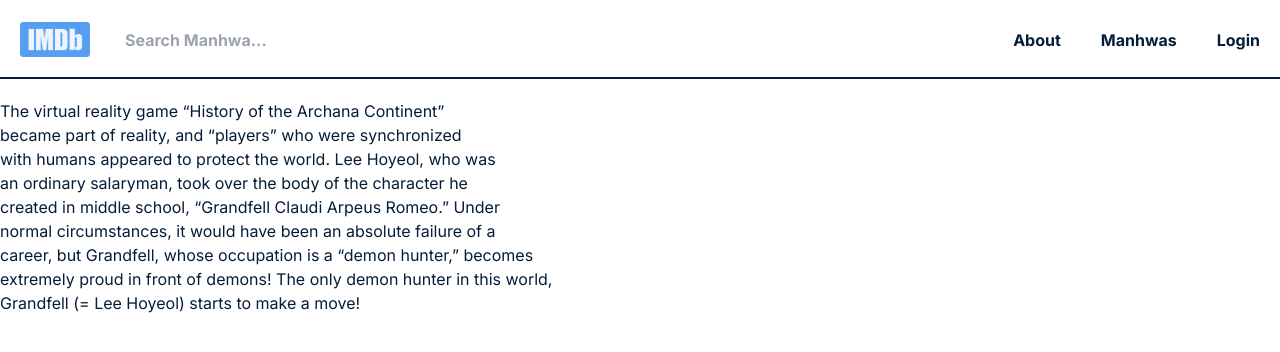
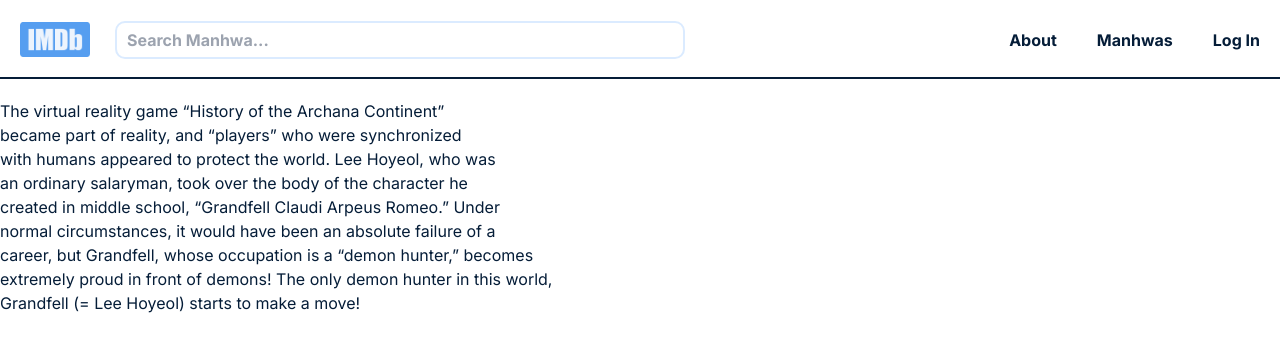
Before and after one commit to Chiwithy/Manhwa-Info-Site, a Next.js app: page / in a window 1280 px wide. Shown: the top 352 px of the page. Built offline with nearby package versions, Linux system fonts and the light colour scheme.

Commit message:
properly linked navbar & styling

```diff
--- /dev/null
+++ b/src/components/NavBar/LoggedIn.tsx
@@ -0,0 +1,37 @@
+"use client"
+
+import Link from 'next/link'
+import React from 'react'
+
+
+
+const LoggedIn: React.FC<{username: string}> = ({username}) => {
+    const logOutUser = async () => {
+      try {
+        const res = await fetch ('/api/logout', {
+          method: 'POST',
+          headers: {
+            'Content-Type': 'application/json',
+          }
+        });
+
+        if (!res.ok)
+          throw new Error ("Failed to log out");
+        else
+          window.location.href = ('/');
+      } catch (error) {
+        console.error ("error");
+        throw new Error ("ERROR LOGGING OUT XD")
+      }
+    }
+  return (
+    <> <li>
+        <Link href={"/user/" + username}> My Account </Link>
+    </li>
+    <li>
+        <p onClick={logOutUser}> Log Out </p>
+    </li> </>
+  )
+}
+
+export default LoggedIn
--- a/src/components/NavBar/NavBar.css
+++ b/src/components/NavBar/NavBar.css
@@ -49,6 +49,7 @@ li {
   width: 570px;
   padding: 5px 10px;
   border-radius: 10px;
+  border: 2px solid var(--bg-highlight-blue);
 }
 
 .search-field:hover {
@@ -74,7 +75,7 @@ li {
   background-color: transparent;
 }
 
-a {
+a, p {
   border-radius: 10px;
   padding: 15px;
   text-decoration: none;
@@ -82,7 +83,7 @@ a {
   display: flex;
 }
 
-a:hover {
+a:hover, p:hover {
   background-color: var(--bg-highlight-blue);
   cursor: pointer;
 }
--- a/src/components/NavBar/NavBar.tsx
+++ b/src/components/NavBar/NavBar.tsx
@@ -1,7 +1,15 @@
 import Link from 'next/link';
 import './NavBar.css';
+import React from 'react';
+import LoggedIn from './LoggedIn';
 
-const Navbar = () => {
+interface NavBarProps {
+  isLoggedIn: boolean;
+  isAdmin: boolean;
+}
+
+
+const Navbar: React.FC<NavBarProps> = ({isLoggedIn, isAdmin}) => {
   return (
     <nav>
       <div className='nav-container'>
@@ -23,9 +31,20 @@ const Navbar = () => {
           <li>
             <Link href="/manhwas"> Manhwas </Link>
           </li>
-          <li>
-            <Link href="/login"> Login </Link>
-          </li>
+          {isLoggedIn && isAdmin ? (
+            <li>
+              <Link href="/admin-panel"> Admin Panel </Link>
+            </li>
+            ) : (<></>)
+          }
+          {isLoggedIn ? (
+            <LoggedIn username="wahaha"/>
+          ) : (
+            <li>
+            <Link href="/login"> Log In </Link>
+            </li>
+          )
+          }
         </ul>
       </div>
       </div>
```
